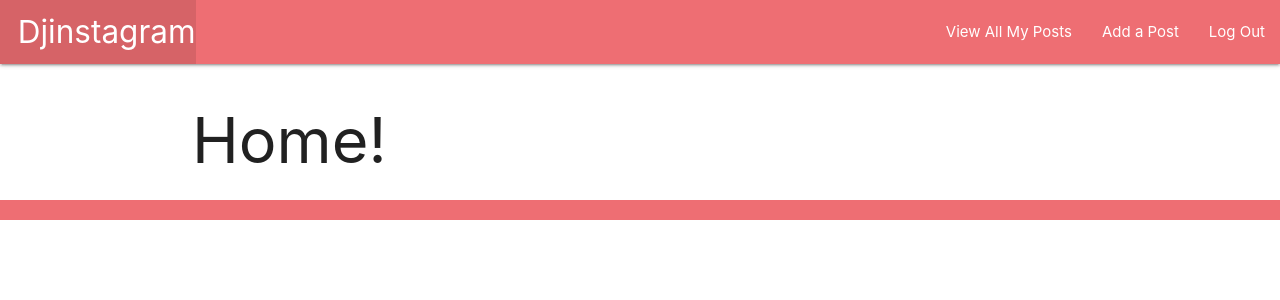
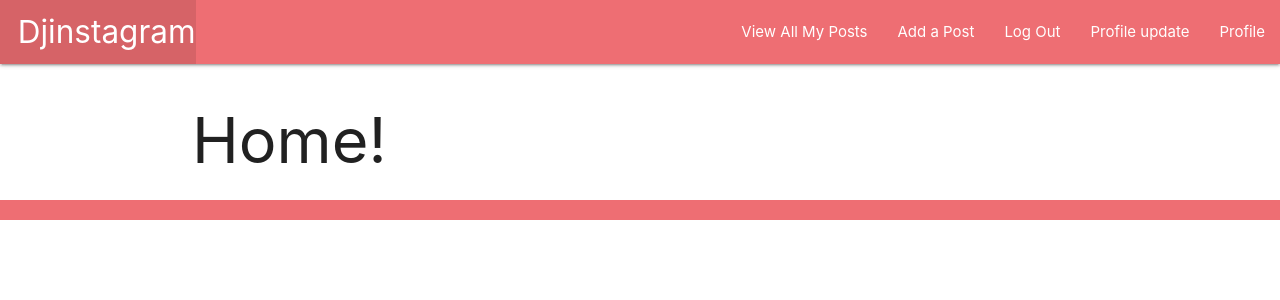
Before and after one commit to richclarke0/Djinstagram, a Django app: page / in a window 1280 px wide. Shown: the top 300 px of the page. Run offline with Django 4.2, Linux system fonts and the light colour scheme; the visitor is signed in with stand-in values (Sample User, id 1).

Commit message:
user model extended to profile, still bugs with profile update and detail

```diff
--- a/main_app/models.py
+++ b/main_app/models.py
@@ -5,6 +5,8 @@ from django.contrib.postgres.fields import ArrayField
 from django.contrib.auth.models import User
 from django.db.models.signals import post_save
 from django.dispatch import receiver
+from django import forms
+from django.contrib.auth.models import User
 
 
 
@@ -15,7 +17,8 @@ class Profile(models.Model):
     profile_picture = models.URLField(max_length=200)
 
     def __str__(self):
-        return self.user.username
+        return self.user.username + " Profile"
+
 
 @receiver(post_save, sender=User)
 def create_user_profile(sender, instance, created, **kwargs):
@@ -25,9 +28,6 @@ def create_user_profile(sender, instance, created, **kwargs):
 @receiver(post_save, sender=User)
 def save_user_profile(sender, instance, **kwargs):
     instance.profile.save()
-
-    # def get_absolute_url(self):
-    #     return reverse(kwargs={'user_id': self.id})
 
 
 class Post(models.Model):
--- a/main_app/templates/base.html
+++ b/main_app/templates/base.html
@@ -17,9 +17,12 @@
         <ul class="right">
           {% comment %} <li><a href="/about">About</a></li> {% endcomment %}
           {% if user.is_authenticated %}
-          <li><a href="/posts">View All My Posts</a></li>
+          <li><a href="/posts/">View All My Posts</a></li>
           <li><a href="{% url 'post_create' %}">Add a Post</a></li>
           <li><a href="{% url 'logout' %}">Log Out</a></li>
+          <li><a href="/profile/<int:pk>/update/" >Profile update</a></li>
+          <li><a href="/profile/<int:pk>/" >Profile</a></li>
+
           {% else %}
           <li><a href="{% url 'signup' %}">Sign Up</a></li>
           <li><a href="{% url 'login' %}">Log In</a></li>
--- a/main_app/urls.py
+++ b/main_app/urls.py
@@ -4,6 +4,8 @@ from . import views
 
 urlpatterns = [
     path('', views.home, name='home'),
+    path('profile/<int:pk>/update/', views.ProfileUpdateView.as_view(), name="profile_update"),
+    path('profile/<int:pk>/', views.ProfileDetail.as_view(), name='profile_detail'),
     path('posts/', views.post_index, name='index'),
     # path('post/', views.PostList.as_view, name='post_list'),
     path('posts/<int:post_id>/', views.post_detail, name='post_detail'),
--- a/main_app/views.py
+++ b/main_app/views.py
@@ -5,14 +5,26 @@ from django.views.generic.edit import  CreateView, UpdateView, DeleteView
 from django.views.generic import ListView, DetailView
 from django.http import HttpResponse
 from django.contrib.auth.mixins import LoginRequiredMixin
-from .forms import SignUpForm
+from .forms import SignUpForm, ProfileForm
 from django.contrib.auth import login
 from django.contrib.auth.decorators import login_required
+from django.db import transaction
+from django.views.generic import TemplateView
+from django.http import HttpResponseRedirect
+from django.contrib import messages
+from django.urls import reverse_lazy
+from django.urls import reverse
+
+
+
+
+
+from django.contrib.auth.models import User
+
 # import uuid
 # import boto3
 
 # from urllib import request
-from django.contrib.auth.models import User
 
 
 
@@ -79,3 +91,41 @@ def signup(request):
   form = SignUpForm()
   context = {'form': form, 'error_message': error_message}
   return render(request, 'registration/signup.html', context)
+
+
+class ProfileDetail(LoginRequiredMixin,DetailView):
+    model= Profile
+    user= User
+    def get_absolute_url(self):
+
+        return reverse('profile_detail', kwargs={'pk': self.id})
+
+
+
+class ProfileUpdateView(LoginRequiredMixin, TemplateView):
+    user_form = SignUpForm
+    profile_form = ProfileForm
+    template_name = 'common/profile-update.html'
+
+    def post(self, request):
+
+        post_data = request.POST or None
+
+        user_form = SignUpForm(post_data, instance=request.user)
+        profile_form = ProfileForm(post_data, instance=request.user.profile)
+
+        if user_form.is_valid() and profile_form.is_valid():
+            user_form.save()
+            profile_form.save()
+            messages.success(request, 'Your profile was successfully updated!')
+            return HttpResponseRedirect(reverse_lazy('profile'))
+
+        context = self.get_context_data(
+                                        user_form=user_form,
+                                        profile_form=profile_form
+                                    )
+
+        return self.render_to_response(context)
+
+    def get(self, request, *args, **kwargs):
+        return self.post(request, *args, **kwargs)
```
Also changed, not shown: main_app/forms.py (+8 -0 lines), main_app/templates/main_app/profile_detail.html (added, +31 -0 lines), main_app/templates/registration/profile-update.html (added, +9 -0 lines).
